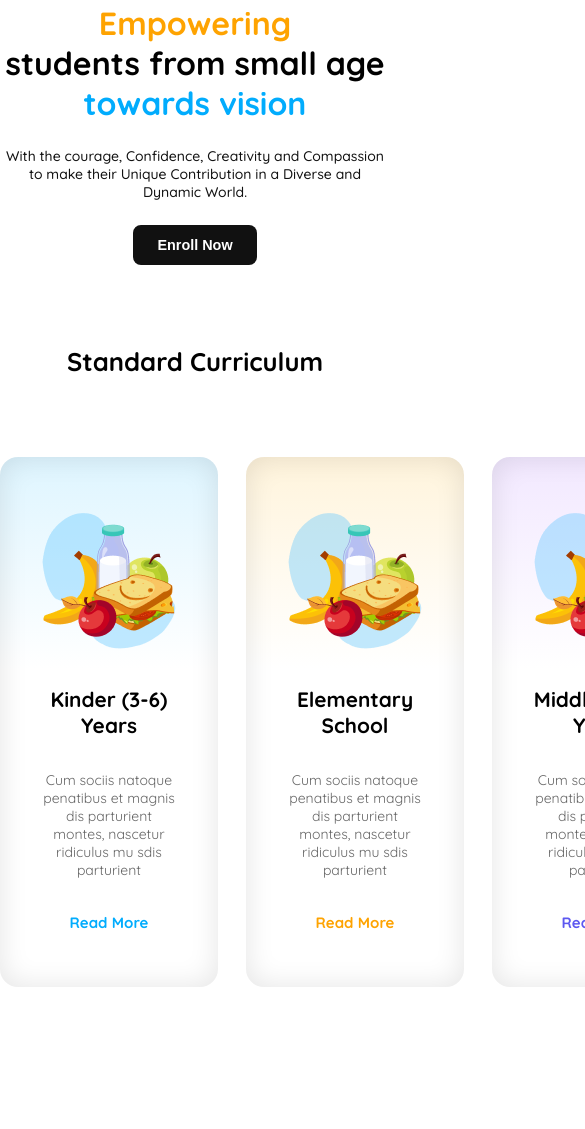
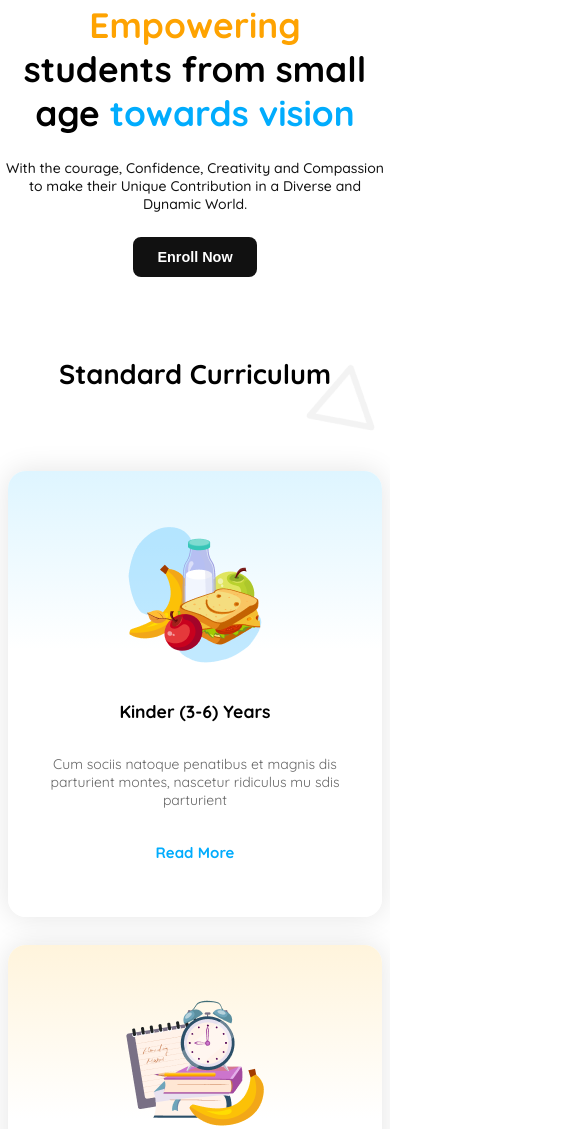
Before and after one commit to hasnaAbdullah/ASSIGNMENT-002, a plain HTML site: page index.html in a window 390 px wide. Shown: the part 599-1728 px from the top of the page, 585 px wide, since content can reach past the window. Drawn offline with Linux system fonts and the light colour scheme.

Commit message:
I have added mobile responsive style in curriculum section

```diff
--- a/index.html
+++ b/index.html
@@ -88,7 +88,7 @@
 
             <!-- card 02 -->
             <div class="curriculum-card cur-card2">
-              <img src="assets/kinder.png" alt="kinder image" />
+              <img src="assets/elementary.png" alt="kinder image" />
               <h3>Elementary School</h3>
               <p>
                 Cum sociis natoque penatibus et magnis dis parturient montes,
@@ -101,7 +101,7 @@
 
             <!-- card 03 -->
             <div class="curriculum-card cur-card3">
-              <img src="assets/kinder.png" alt="kinder image" />
+              <img src="assets/middle.png" alt="kinder image" />
               <h3>Middle (10-16) Years</h3>
               <p>
                 Cum sociis natoque penatibus et magnis dis parturient montes,
--- a/styles/style.css
+++ b/styles/style.css
@@ -136,7 +136,7 @@ ul.nav-items a.nav-link {
 /* main styles start from here */
 /* curriculum styles start */
 .section-container1 {
-  background-image: ;
+  background-image: url("../assets/bg.png");
 }
 .curriculum-section {
   text-align: center;
@@ -151,7 +151,11 @@ ul.nav-items a.nav-link {
   max-width: 366px;
   padding: 55px 40px;
   border-radius: 18px;
-  box-shadow: inset 0 0 28px 0.94px rgba(0, 0, 0, 10%);
+  box-shadow: 0 0 28px 0.94px rgba(0, 0, 0, 10%);
+  transition: transform 0.4s;
+}
+.curriculum-card:hover {
+  transform: scale(1.05);
 }
 .cur-card1 {
   background-image: linear-gradient(#def5ff 0%, #fff 40%);
@@ -184,13 +188,13 @@ ul.nav-items a.nav-link {
 }
 @media screen and (max-width: 576px) {
   h1 {
-    font-size: 2rem;
+    font-size: 2.2rem;
   }
   h2 {
-    font-size: 1.6rem;
+    font-size: 1.7rem;
   }
   h3 {
-    font-size: 1.3rem;
+    font-size: 1.1rem;
   }
   p {
     font-size: 14px;
@@ -207,7 +211,15 @@ ul.nav-items a.nav-link {
   .navbar-logo .nav-title {
     display: none;
   }
-
+  .curriculum-card-container {
+    flex-direction: column;
+    align-items: center;
+    padding-left: 8px;
+    padding-right: 8px;
+  }
+  .curriculum-card {
+    max-width: 400px;
+  }
   nav {
     border-bottom: 2px solid var(--orange);
   }
```
